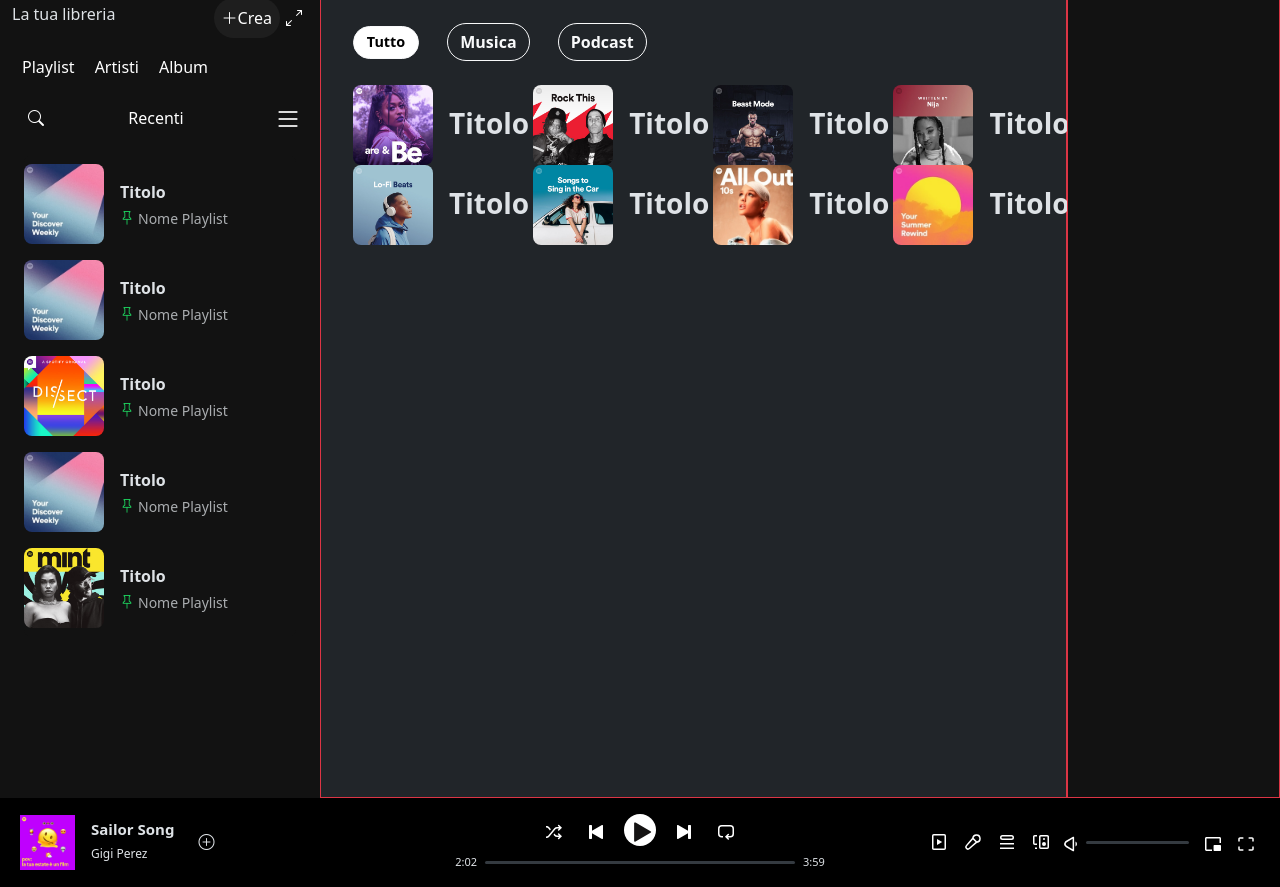
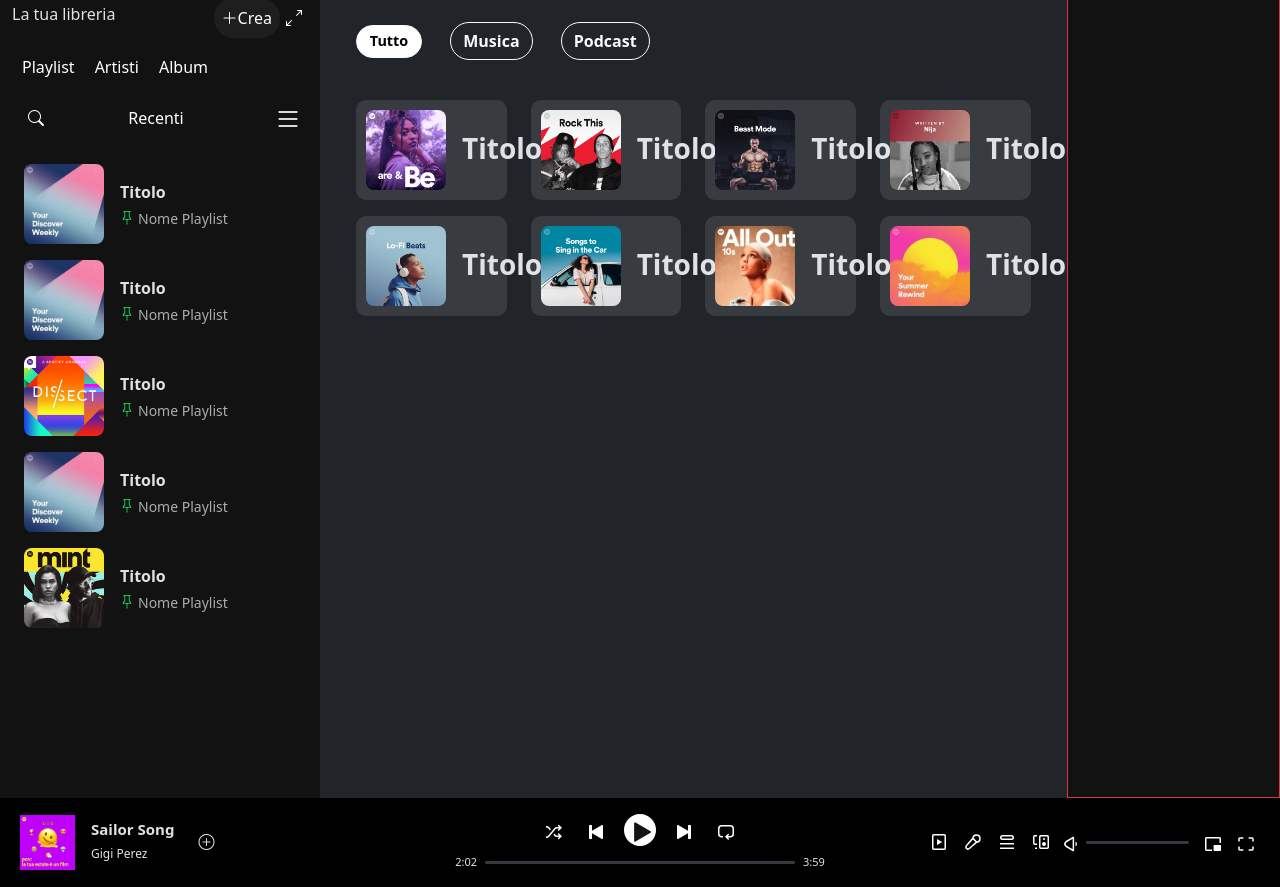
Before and after one commit to Sir-Frederik/Progetto_Spotify, a plain HTML site: page index.html in a window 1280 px wide. Shown: the part 57-944 px from the top of the page. Drawn offline with nearby package versions, Linux system fonts and the light colour scheme; a script that the page names is missing.

Commit message:
Aggiunto gap nella row, aggiungo padding - x della sezione principale

```diff
--- a/assets/css/index.css
+++ b/assets/css/index.css
@@ -188,3 +188,9 @@ aside {
 .songTime {
   font-size: 11px;
 }
+
+.rapidAccess {
+  background-color: rgba(255, 255, 255, 0.1);
+  border-radius: 10px;
+  padding: 10px;
+}
--- a/index.html
+++ b/index.html
@@ -188,8 +188,8 @@
           </div>
         </aside>
         <!-- Sezione principale -->
-        <section class="col-7 border border-1 border-danger">
-          <div class="container mt-4 ms-2">
+        <section class="col-7 px-4">
+          <div class="container-fluid mt-4">
             <div class="row">
               <div class="col-12">
                 <button class="btn btn-outline-light rounded-pill me-4 fw-semibold whiteButton">Tutto</button>
@@ -197,9 +197,9 @@
                 <button class="btn btn-outline-light rounded-pill me-4 fw-semibold blackButton">Podcast</button>
               </div>
             </div>
-            <div class="row mt-4">
+            <div class="row mt-4 gy-3">
               <div class="col-3">
-                <div class="d-flex align-items-center">
+                <div class="rapidAccess d-flex align-items-center">
                   <div class="me-3 flex-shrink-0">
                     <img class="img-fluid rounded-3" src="./assets/imgs/search/image-6.jpg" style="width: 80px; height: 80px; object-fit: cover" />
                   </div>
@@ -209,7 +209,7 @@
                 </div>
               </div>
               <div class="col-3">
-                <div class="d-flex align-items-center">
+                <div class="rapidAccess d-flex align-items-center">
                   <div class="me-3 flex-shrink-0">
                     <img class="img-fluid rounded-3" src="./assets/imgs/search/image-7.jpg" style="width: 80px; height: 80px; object-fit: cover" />
                   </div>
@@ -219,7 +219,7 @@
                 </div>
               </div>
               <div class="col-3">
-                <div class="d-flex align-items-center">
+                <div class="rapidAccess d-flex align-items-center">
                   <div class="me-3 flex-shrink-0">
                     <img class="img-fluid rounded-3" src="./assets/imgs/search/image-8.jpg" style="width: 80px; height: 80px; object-fit: cover" />
                   </div>
@@ -229,7 +229,7 @@
                 </div>
               </div>
               <div class="col-3">
-                <div class="d-flex align-items-center">
+                <div class="rapidAccess d-flex align-items-center">
                   <div class="me-3 flex-shrink-0">
                     <img class="img-fluid rounded-3" src="./assets/imgs/search/image-9.jpg" style="width: 80px; height: 80px; object-fit: cover" />
                   </div>
@@ -239,7 +239,7 @@
                 </div>
               </div>
               <div class="col-3">
-                <div class="d-flex align-items-center">
+                <div class="rapidAccess d-flex align-items-center">
                   <div class="me-3 flex-shrink-0">
                     <img class="img-fluid rounded-3" src="./assets/imgs/search/image-10.jpg" style="width: 80px; height: 80px; object-fit: cover" />
                   </div>
@@ -249,7 +249,7 @@
                 </div>
               </div>
               <div class="col-3">
-                <div class="d-flex align-items-center">
+                <div class="rapidAccess d-flex align-items-center">
                   <div class="me-3 flex-shrink-0">
                     <img class="img-fluid rounded-3" src="./assets/imgs/search/image-11.jpg" style="width: 80px; height: 80px; object-fit: cover" />
                   </div>
@@ -259,7 +259,7 @@
                 </div>
               </div>
               <div class="col-3">
-                <div class="d-flex align-items-center">
+                <div class="rapidAccess d-flex align-items-center">
                   <div class="me-3 flex-shrink-0">
                     <img class="img-fluid rounded-3" src="./assets/imgs/search/image-12.jpg" style="width: 80px; height: 80px; object-fit: cover" />
                   </div>
@@ -269,7 +269,7 @@
                 </div>
               </div>
               <div class="col-3">
-                <div class="d-flex align-items-center">
+                <div class="rapidAccess d-flex align-items-center">
                   <div class="me-3 flex-shrink-0">
                     <img class="img-fluid rounded-3" src="./assets/imgs/search/image-13.jpeg" style="width: 80px; height: 80px; object-fit: cover" />
                   </div>
```
